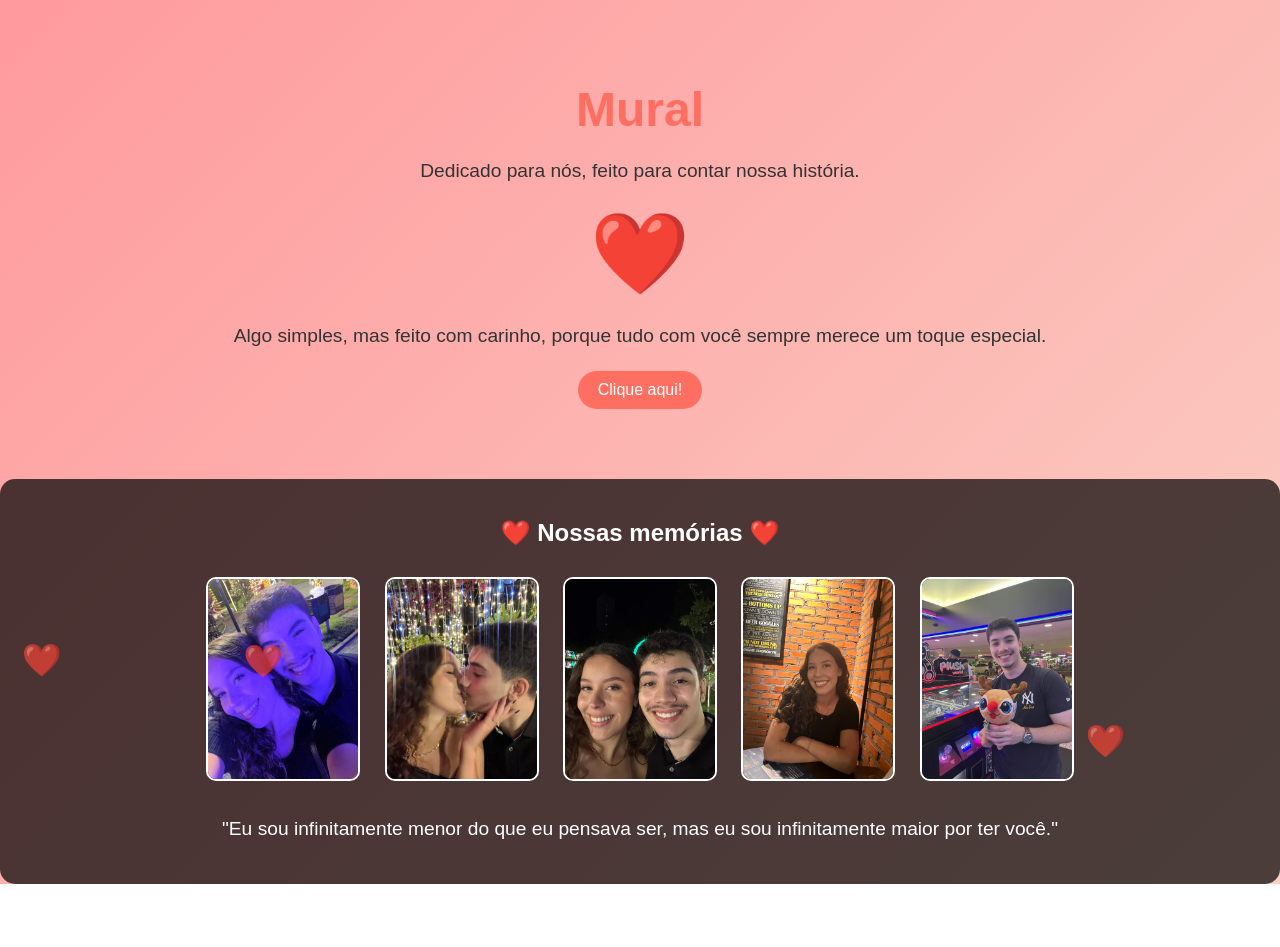
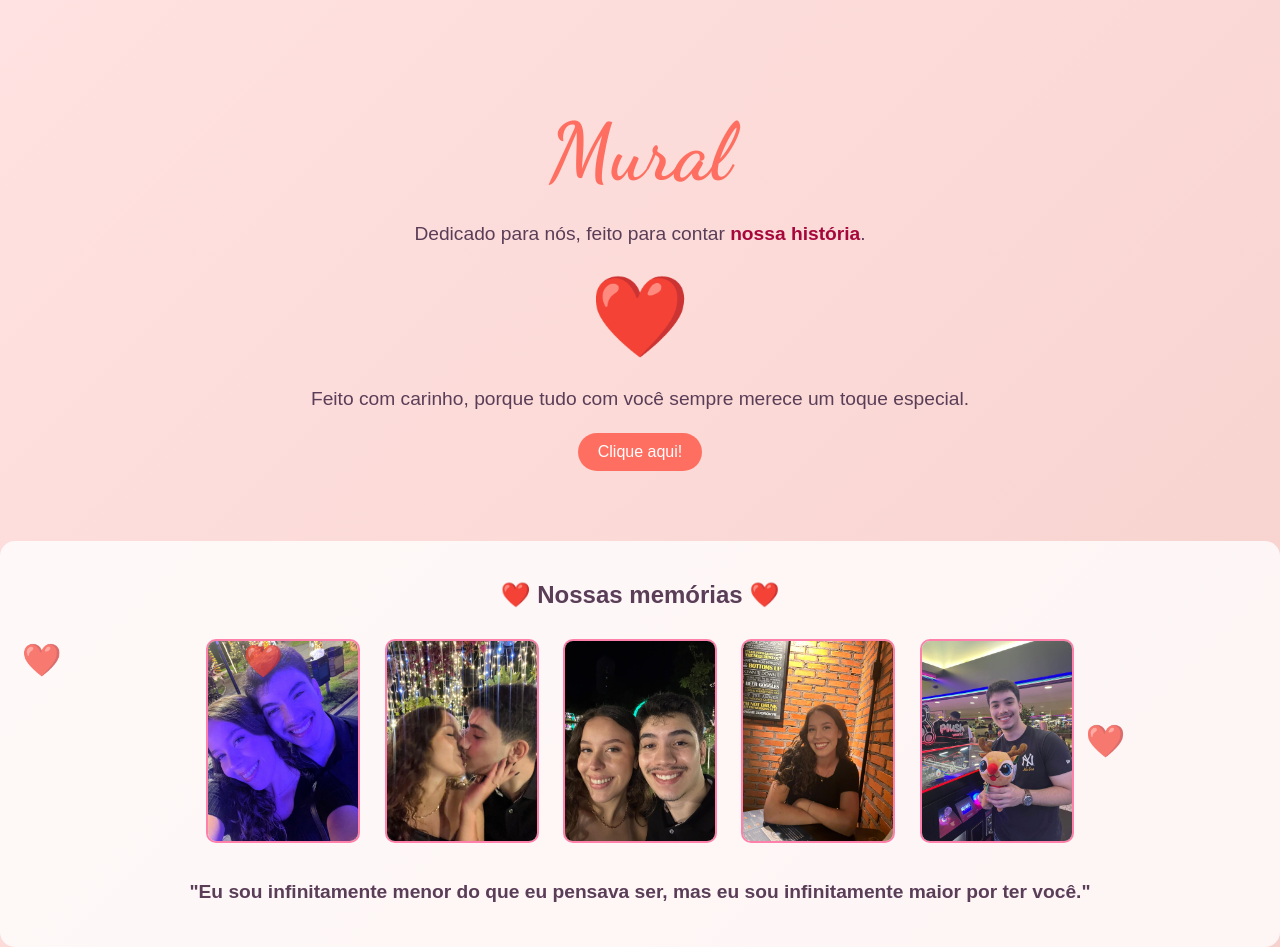
Before and after one commit to peterpl04/Duda, a plain HTML site: page index.html in a window 1280 px wide. Both pictures are taken after a click on the button "Clique aqui!". Before the commit the page ends 884 px from the top, so only its background shows below. Drawn offline with Linux system fonts and the light colour scheme.

Commit message:
Troca de cores

```diff
--- a/index.html
+++ b/index.html
@@ -3,11 +3,19 @@
 <head>
     <meta charset="UTF-8">
     <meta name="viewport" content="width=device-width, initial-scale=1.0">
+    <link href="https://fonts.googleapis.com/css2?family=Dancing+Script:wght@700&display=swap" rel="stylesheet">
     <title>Mural P+E</title>
     <style>
+        h1 {
+            font-family: 'Dancing Script', cursive;
+            font-size: 5em;
+            color: #ff6f61; /* Rosa coral */
+            margin-bottom: 5px;
+        }
+
         body {
             font-family: Arial, sans-serif;
-            background: linear-gradient(135deg, #ff9a9e, #fad0c4);
+            background: linear-gradient(135deg, #ffe2e1, #f7d1cd); /* Rosa claro para coral suave */
             color: #333;
             text-align: center;
             margin: 0;
@@ -16,22 +24,22 @@
         .container {
             padding: 50px;
         }
-        h1 {
-            font-size: 3em;
-            color: #ff6f61;
-            margin-bottom: 10px;
-        }
         p {
             font-size: 1.2em;
             line-height: 1.6;
+            color: #5a3d57; /* Roxo suave */
+        }
+        .highlight {
+            color: #a7063b; /* Rosa vibrante */
+            font-weight: bold;
         }
         .heart {
-            color: #e63946;
+            color: #ff80ab; /* Rosa vibrante */
             font-size: 5em;
             margin: 20px 0;
         }
         button {
-            background-color: #ff6f61;
+            background-color: #ff6f61; /* Rosa coral */
             color: white;
             border: none;
             padding: 10px 20px;
@@ -41,15 +49,23 @@
             transition: background-color 0.3s ease;
         }
         button:hover {
-            background-color: #d44a3d;
+            background-color: #f48fb1; /* Rosa suave */
         }
         .photos {
             display: none;
             margin-top: 20px;
             padding: 20px;
-            background: rgba(0, 0, 0, 0.7);
+            background: rgba(255, 255, 255, 0.8); /* Fundo branco suave */
             border-radius: 15px;
-            color: white;
+            color: #5a3d57; /* Roxo suave */
+            opacity: 0;
+            transform: scale(0.5);
+            transition: opacity 1s ease, transform 1s ease;
+        }
+        .photos.show {
+            display: block;
+            opacity: 1;
+            transform: scale(1);
         }
         .photos img {
             width: 100%;
@@ -57,7 +73,7 @@
             height: auto;
             margin: 10px;
             border-radius: 10px;
-            border: 2px solid white;
+            border: 2px solid #ff80ab; /* Rosa vibrante */
         }
         @media (max-width: 768px) {
             h1 {
@@ -72,9 +88,9 @@
 <body>
     <div class="container">
         <h1>Mural</h1>
-        <p>Dedicado para nós, feito para contar nossa história.</p>
+        <p>Dedicado para nós, feito para contar <span class="highlight">nossa história</span>.</p>
         <div class="heart">❤️</div>
-        <p>Algo simples, mas feito com carinho, porque tudo com você sempre merece um toque especial.</p>
+        <p>Feito com carinho, porque tudo com você sempre merece um toque especial.</p>
         <button onclick="showPhotos()">Clique aqui!</button>
     </div>
     <div class="photos" id="photoContainer">
@@ -84,13 +100,12 @@
         <img src="Foto2.jpg" alt="Foto 3">
         <img src="Foto4.jpg" alt="Foto 4">
         <img src="Foto5.jpg" alt="Foto 5">
-        <p>"Eu sou infinitamente menor do que eu pensava ser, mas eu sou infinitamente maior por ter você."</p>
+        <p><strong>"Eu sou infinitamente menor do que eu pensava ser, mas eu sou infinitamente maior por ter você."</strong></p>
     </div>
     <script>
         function showPhotos() {
-            alert('Gostei de fazer isso pra você! 😘');
             const photoContainer = document.getElementById('photoContainer');
-            photoContainer.style.display = 'block';
+            photoContainer.classList.add('show');
         }
 
         setInterval(() => {
```
